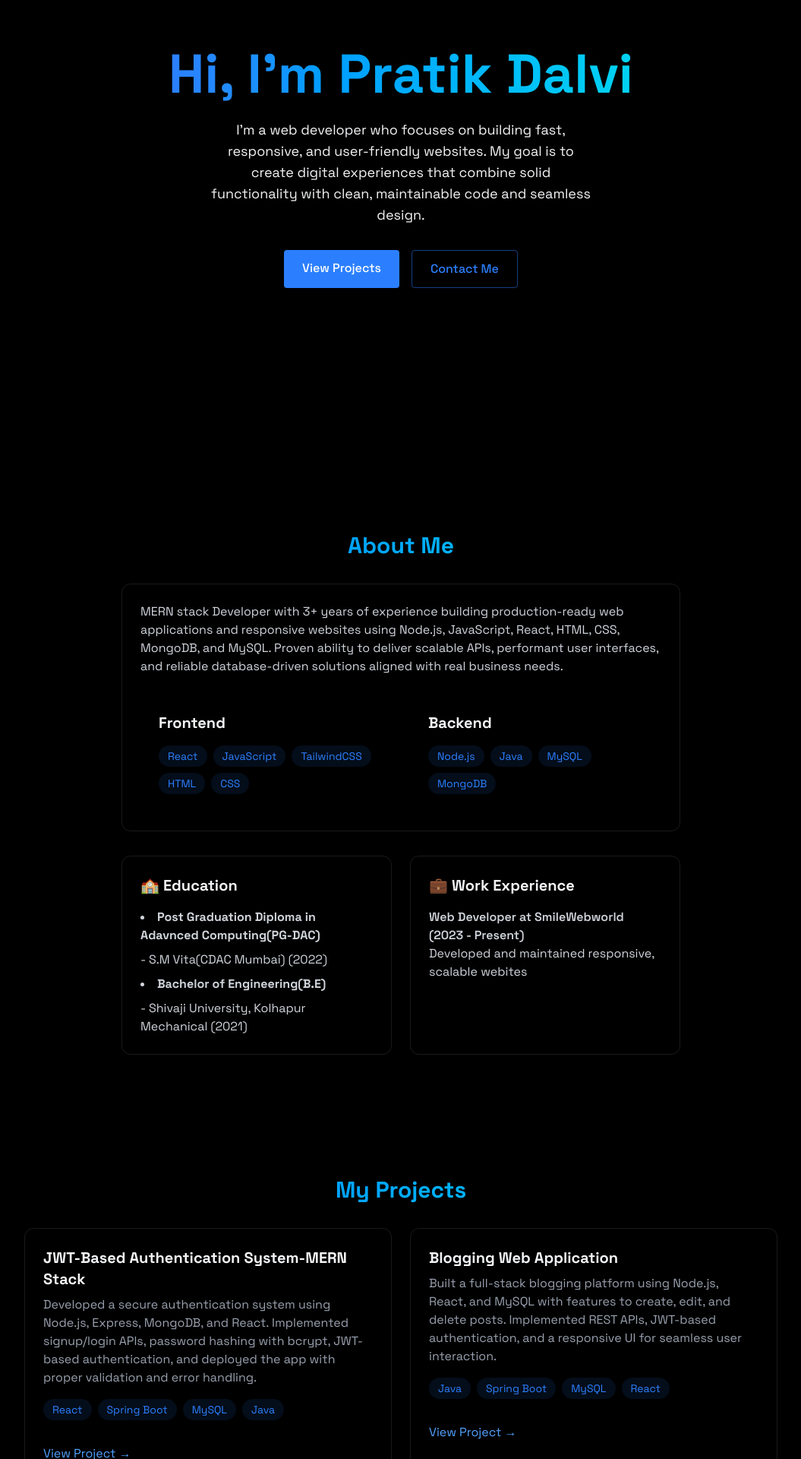
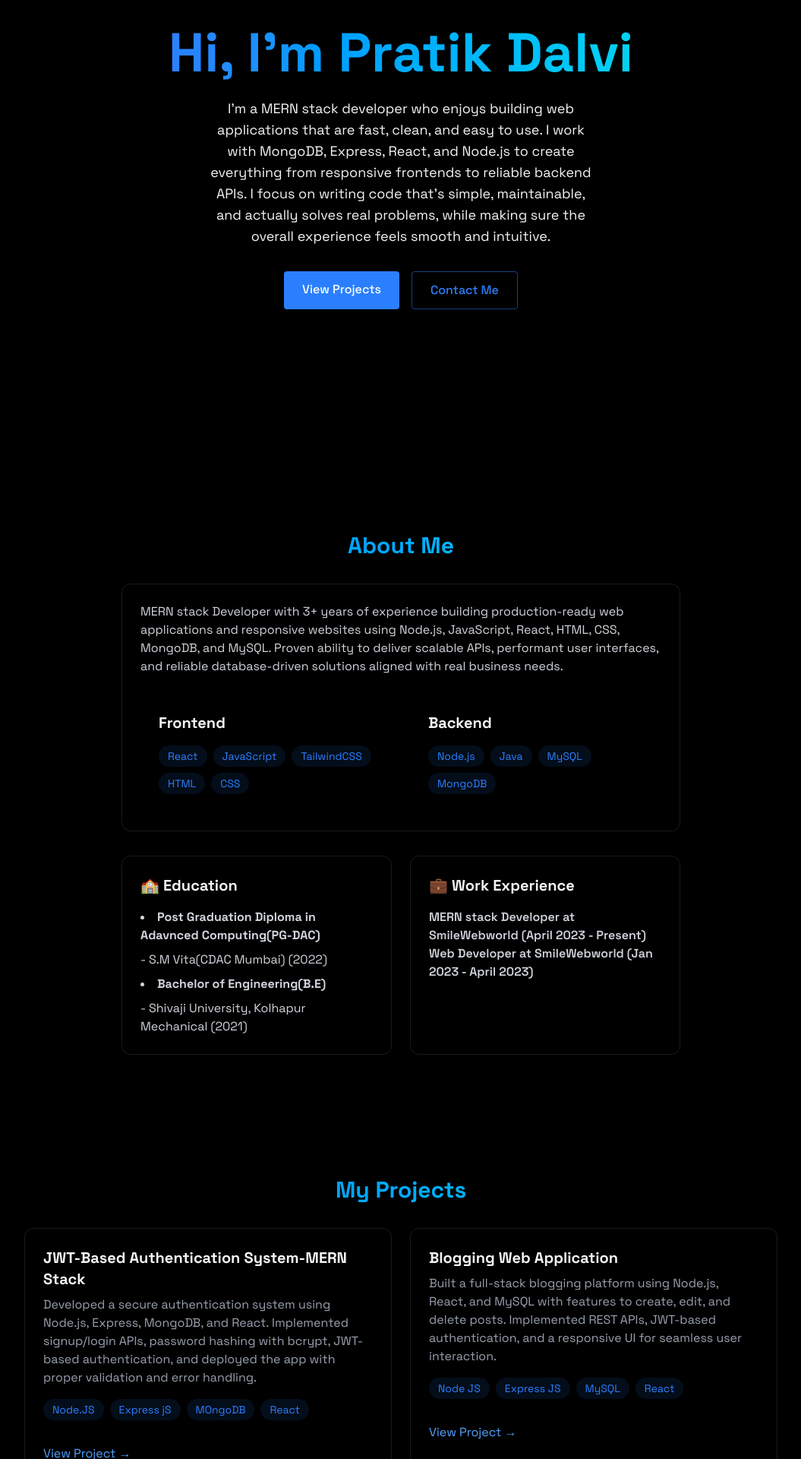
Before and after one commit to pratikdalvi22/pratikdalvi-portfolio, a React (Vite) app: page / in a window 1280 px wide. Shown: the part 180-2100 px from the top of the page at 76% size, without its empty margins (112-1167 px from the left). Built offline with nearby package versions, Linux system fonts and the light colour scheme; the HTML template or start-up script is replaced by a standard one.

Commit message:
info updates

```diff
--- a/src/components/sections/About.jsx
+++ b/src/components/sections/About.jsx
@@ -85,12 +85,12 @@ export const About = () => {
                 <div>
                   <h4 className="font-semibold">
                     {" "}
-                    Web Developer at SmileWebworld (2023 - Present){" "}
+                    MERN stack Developer at SmileWebworld (April 2023 - Present){" "}
                   </h4>
-                  <p>
-                    Developed and maintained responsive,
-                    scalable webites
-                  </p>
+                  <h4 className="font-semibold">
+                    {" "}
+                    Web Developer at SmileWebworld (Jan 2023 - April 2023){" "}
+                  </h4>
                 </div>
 
 
--- a/src/components/sections/Home.jsx
+++ b/src/components/sections/Home.jsx
@@ -13,9 +13,10 @@ export const Home = () => {
           </h1>
 
           <p className="tex-gray-400 text-lg mb-8 max-w-lg mx-auto">
-            I’m a web developer who focuses on building fast, responsive,
-            and user-friendly websites. My goal is to create digital experiences that combine solid functionality with clean,
-            maintainable code and seamless design.
+           I’m a MERN stack developer who enjoys building web applications that are fast,
+            clean, and easy to use. I work with MongoDB, Express, React, and Node.js to create everything from responsive frontends to reliable backend APIs.
+            I focus on writing code that’s simple, maintainable, and actually solves real problems, while making sure the overall experience feels smooth and intuitive.
+
           </p>
           <div className="flex justify-center space-x-4">
             <a
--- a/src/components/sections/Projects.jsx
+++ b/src/components/sections/Projects.jsx
@@ -20,7 +20,7 @@ export const Projects = () => {
                 JWT-based authentication, and deployed the app with proper validation and error handling.
               </p>
               <div className="flex flex-wrap gap-2 mb-4">
-                {["React", "Spring Boot", "MySQL", "Java"].map((tech, key) => (
+                {["Node.JS", "Express jS", "MOngoDB", "React"].map((tech, key) => (
                   <span
                     key={key}
                     className="bg-blue-500/10 text-blue-500 py-1 px-3 rounded-full text-sm hover:bg-blue-500/20
@@ -55,7 +55,7 @@ export const Projects = () => {
                 and a responsive UI for seamless user interaction.
               </p>
               <div className="flex flex-wrap gap-2 mb-4">
-                {["Java", "Spring Boot", "MySQL", "React"].map((tech, key) => (
+                {["Node JS", "Express JS", "MySQL", "React"].map((tech, key) => (
                   <span
                     key={key}
                     className="
```
